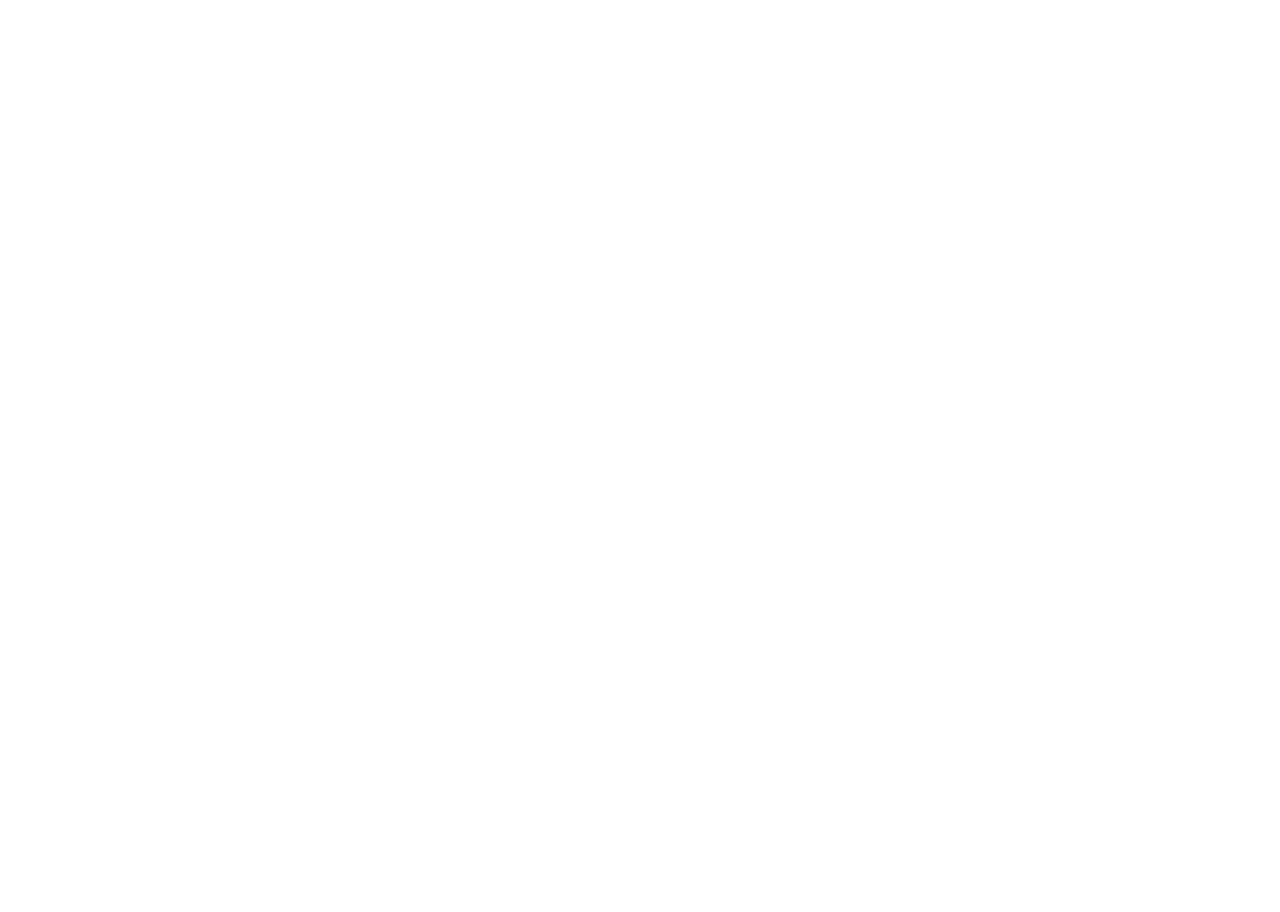
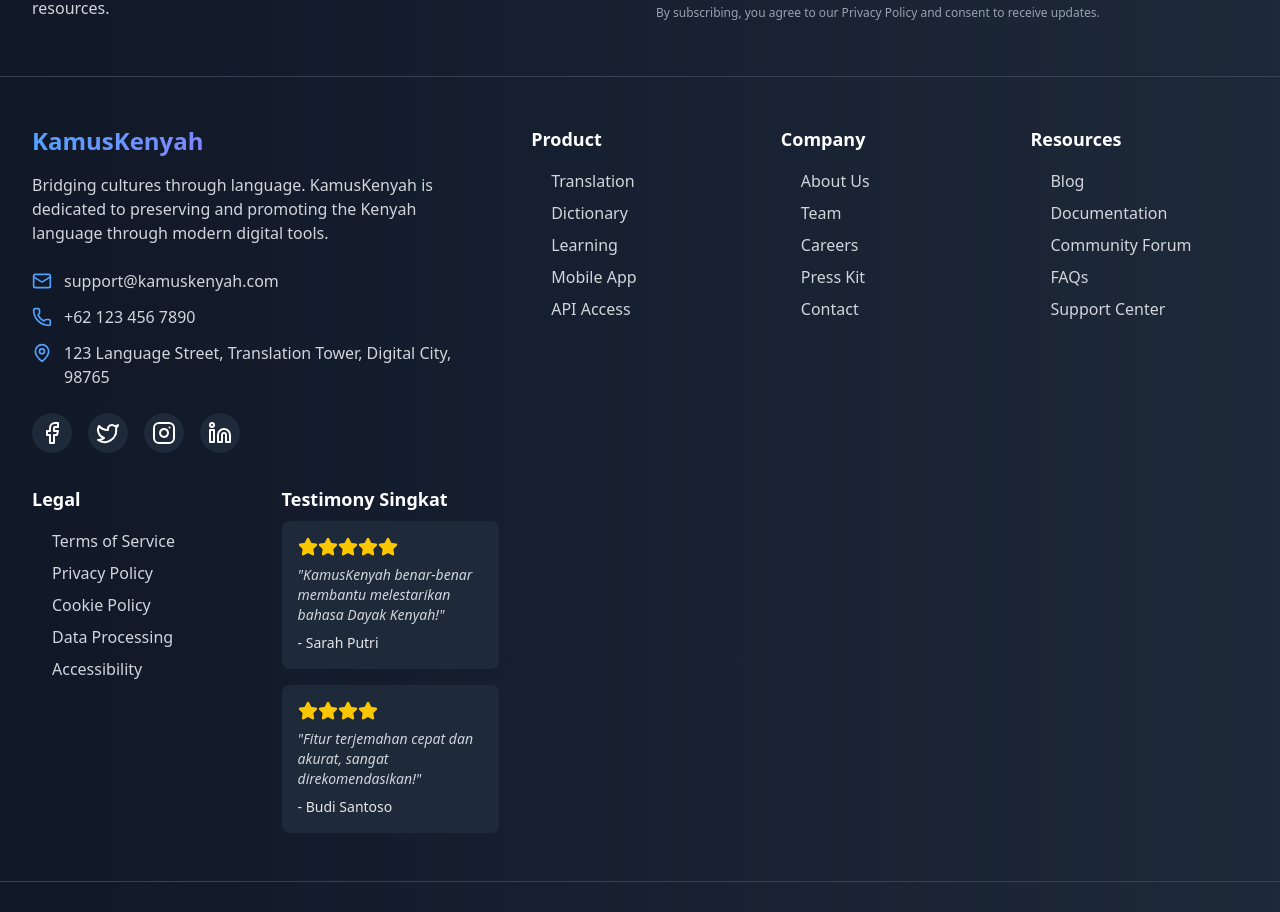
Before and after one commit to AlpianPPLG/KamusKenyah-Translator, a React (Vite) app: page /second-page in a window 1280 px wide. Shown: the part 1880-2792 px from the top of the page. Before the commit the page ends 800 px from the top, so only its background shows below. Built offline with nearby package versions, Linux system fonts and the light colour scheme.

Commit message:
update code✅

```diff
--- a/src/components/Global_Component/Footer.tsx
+++ b/src/components/Global_Component/Footer.tsx
@@ -1,4 +1,5 @@
-import React from "react";
+import React, { useState, useEffect } from "react";
+import { motion } from "framer-motion";
 import {
   Mail,
   Phone,
@@ -10,12 +11,34 @@
   ArrowRight,
   Globe,
   Send,
+  Star,
+  Award,
+  Users,
 } from "lucide-react";
+
+// Interface untuk link navigasi
+interface NavLink {
+  name: string;
+  href: string;
+}
+
+// Interface untuk grup navigasi
+interface NavGroup {
+  title: string;
+  links: NavLink[];
+}
+
+// Interface untuk testimonial singkat
+interface Testimonial {
+  name: string;
+  content: string;
+  rating: number;
+}
 
 const Footer: React.FC = () => {
   const currentYear = new Date().getFullYear();
 
-  const footerLinks = [
+  const footerLinks: NavGroup[] = [
     {
       title: "Product",
       links: [
@@ -58,6 +81,64 @@
     },
   ];
 
+  // Data kontak
+  const contactInfo = [
+    {
+      icon: <Mail className="w-5 h-5" />,
+      detail: "support@kamuskenyah.com",
+      href: "mailto:support@kamuskenyah.com",
+    },
+    {
+      icon: <Phone className="w-5 h-5" />,
+      detail: "+62 123 456 7890",
+      href: "tel:+621234567890",
+    },
+    {
+      icon: <MapPin className="w-5 h-5" />,
+      detail: "123 Language Street, Translation Tower, Digital City, 98765",
+      href: "#",
+    },
+  ];
+
+  // Data media sosial
+  const socialLinks = [
+    { icon: <Facebook className="w-6 h-6" />, href: "#facebook" },
+    { icon: <Twitter className="w-6 h-6" />, href: "#twitter" },
+    { icon: <Instagram className="w-6 h-6" />, href: "#instagram" },
+    { icon: <Linkedin className="w-6 h-6" />, href: "#linkedin" },
+  ];
+
+  // Testimonial singkat untuk layar besar
+  const testimonials: Testimonial[] = [
+    {
+      name: "Sarah Putri",
+      content:
+        "KamusKenyah benar-benar membantu melestarikan bahasa Dayak Kenyah!",
+      rating: 5,
+    },
+    {
+      name: "Budi Santoso",
+      content: "Fitur terjemahan cepat dan akurat, sangat direkomendasikan!",
+      rating: 4,
+    },
+  ];
+
+  const [isHovered, setIsHovered] = useState(false);
+
+  // UseEffect untuk efek samping (contoh penggunaan, bisa diubah sesuai konteks)
+  useEffect(() => {
+    if (isHovered) {
+      console.log("Hovered!");
+    }
+    // Gunakan index untuk animasi atau logika tambahan
+    const interval = setInterval(() => {
+      footerLinks.forEach((group, index) => {
+        console.log(`Group ${index + 1}: ${group.title}`);
+      });
+    }, 5000); // Log setiap 5 detik untuk debugging/animasi
+    return () => clearInterval(interval);
+  }, [isHovered]);
+
   return (
     <footer className="bg-gradient-to-r from-gray-900 to-gray-800 text-white">
       {/* Top Section with Newsletter */}
@@ -80,7 +161,11 @@
                     className="w-full px-4 py-3 rounded-lg bg-gray-800 border border-gray-700 text-white placeholder-gray-400 focus:outline-none focus:ring-2 focus:ring-blue-500 focus:border-transparent"
                   />
                 </div>
-                <button className="px-6 py-3 bg-gradient-to-r from-blue-600 to-indigo-600 hover:from-blue-700 hover:to-indigo-700 text-white font-medium rounded-lg transition-all duration-200 flex items-center justify-center">
+                <button
+                  className="px-6 py-3 bg-gradient-to-r from-blue-600 to-indigo-600 hover:from-blue-700 hover:to-indigo-700 text-white font-medium rounded-lg transition-all duration-200 flex items-center justify-center"
+                  onMouseEnter={() => setIsHovered(true)}
+                  onMouseLeave={() => setIsHovered(false)}
+                >
                   Subscribe
                   <Send className="ml-2 h-4 w-4" />
                 </button>
@@ -96,9 +181,9 @@
 
       {/* Main Footer Content */}
       <div className="max-w-7xl mx-auto px-4 sm:px-6 lg:px-8 py-12">
-        <div className="grid grid-cols-1 md:grid-cols-5 gap-8">
+        <div className="grid grid-cols-1 md:grid-cols-2 lg:grid-cols-5 gap-8">
           {/* Company Info */}
-          <div className="md:col-span-2">
+          <div className="md:col-span-2 lg:col-span-2 space-y-6">
             <div className="flex items-center mb-4">
               <span className="text-2xl font-bold bg-gradient-to-r from-blue-400 to-indigo-400 bg-clip-text text-transparent">
                 KamusKenyah
@@ -110,94 +195,162 @@
               digital tools.
             </p>
             <div className="space-y-3">
-              <div className="flex items-start">
-                <MapPin className="h-5 w-5 text-blue-400 mr-3 mt-0.5 flex-shrink-0" />
-                <p className="text-gray-300">
-                  123 Language Street, Translation Tower, Digital City, 98765
-                </p>
-              </div>
-              <div className="flex items-center">
-                <Phone className="h-5 w-5 text-blue-400 mr-3 flex-shrink-0" />
-                <p className="text-gray-300">+1 (234) 567-8901</p>
-              </div>
-              <div className="flex items-center">
-                <Mail className="h-5 w-5 text-blue-400 mr-3 flex-shrink-0" />
-                <p className="text-gray-300">contact@kamuskenyah.com</p>
-              </div>
+              {contactInfo.map((info, index) => (
+                <motion.div
+                  key={info.detail}
+                  initial={{ opacity: 0, x: -20 }}
+                  whileInView={{ opacity: 1, x: 0 }}
+                  viewport={{ once: true }}
+                  transition={{ duration: 0.6, delay: index * 0.1 }}
+                  className="flex items-start"
+                >
+                  <div className="text-blue-400 mr-3 mt-0.5 flex-shrink-0">
+                    {info.icon}
+                  </div>
+                  <a
+                    href={info.href}
+                    className="text-gray-300 hover:text-white transition-colors duration-300"
+                  >
+                    {info.detail}
+                  </a>
+                </motion.div>
+              ))}
             </div>
             <div className="mt-6">
               <div className="flex space-x-4">
-                <a
-                  href="#"
-                  className="w-10 h-10 rounded-full bg-gray-800 hover:bg-blue-600 flex items-center justify-center transition-colors duration-200"
-                >
-                  <Facebook className="h-5 w-5" />
-                </a>
-                <a
-                  href="#"
-                  className="w-10 h-10 rounded-full bg-gray-800 hover:bg-blue-600 flex items-center justify-center transition-colors duration-200"
-                >
-                  <Twitter className="h-5 w-5" />
-                </a>
-                <a
-                  href="#"
-                  className="w-10 h-10 rounded-full bg-gray-800 hover:bg-blue-600 flex items-center justify-center transition-colors duration-200"
-                >
-                  <Instagram className="h-5 w-5" />
-                </a>
-                <a
-                  href="#"
-                  className="w-10 h-10 rounded-full bg-gray-800 hover:bg-blue-600 flex items-center justify-center transition-colors duration-200"
-                >
-                  <Linkedin className="h-5 w-5" />
-                </a>
+                {socialLinks.map((social, index) => (
+                  <motion.a
+                    key={social.href}
+                    href={social.href}
+                    whileHover={{ scale: 1.2, rotate: 5 }}
+                    whileTap={{ scale: 0.9 }}
+                    initial={{ opacity: 0, y: 20 }}
+                    whileInView={{ opacity: 1, y: 0 }}
+                    viewport={{ once: true }}
+                    transition={{ duration: 0.6, delay: index * 0.1 }}
+                    className="w-10 h-10 rounded-full bg-gray-800 hover:bg-blue-600 flex items-center justify-center transition-colors duration-200"
+                    onMouseEnter={() => setIsHovered(true)}
+                    onMouseLeave={() => setIsHovered(false)}
+                  >
+                    {social.icon}
+                  </motion.a>
+                ))}
               </div>
             </div>
           </div>
 
-          {/* Links Sections */}
-          {footerLinks.map((section) => (
-            <div key={section.title}>
+          {/* Product, Company, Resources */}
+          {footerLinks.slice(0, 3).map((section, index) => (
+            <div key={section.title} className="space-y-4">
               <h4 className="text-lg font-semibold mb-4 text-white">
                 {section.title}
               </h4>
               <ul className="space-y-2">
-                {section.links.map((link) => (
+                {section.links.map((link, linkIndex) => (
                   <li key={link.name}>
-                    <a
+                    <motion.a
                       href={link.href}
-                      className="text-gray-300 hover:text-white transition-colors duration-200 flex items-center group"
+                      initial={{ opacity: 0, x: 20 }}
+                      whileInView={{ opacity: 1, x: 0 }}
+                      viewport={{ once: true }}
+                      transition={{
+                        duration: 0.6,
+                        delay: index * 0.1 + linkIndex * 0.05,
+                      }}
+                      className="text-gray-300 hover:text-white flex items-center group transition-colors duration-300"
                     >
                       <ArrowRight className="h-3 w-3 mr-2 opacity-0 group-hover:opacity-100 transition-opacity duration-200" />
                       {link.name}
-                    </a>
+                    </motion.a>
                   </li>
                 ))}
               </ul>
             </div>
           ))}
+
+          {/* Legal (Kembali ke Posisi Semula di Kolom Terakhir) */}
+          <div className="space-y-4">
+            <h4 className="text-lg font-semibold mb-4 text-white">Legal</h4>
+            <ul className="space-y-2">
+              {footerLinks[3].links.map((link, linkIndex) => (
+                <li key={link.name}>
+                  <motion.a
+                    href={link.href}
+                    initial={{ opacity: 0, x: 20 }}
+                    whileInView={{ opacity: 1, x: 0 }}
+                    viewport={{ once: true }}
+                    transition={{
+                      duration: 0.6,
+                      delay: 3 * 0.1 + linkIndex * 0.05, // Delay berdasarkan posisi "Legal" di indeks 3
+                    }}
+                    className="text-gray-300 hover:text-white flex items-center group transition-colors duration-300"
+                  >
+                    <ArrowRight className="h-3 w-3 mr-2 opacity-0 group-hover:opacity-100 transition-opacity duration-200" />
+                    {link.name}
+                  </motion.a>
+                </li>
+              ))}
+            </ul>
+          </div>
+
+          {/* Testimonial Singkat (Hanya di Layar Besar, sebelah kanan Legal) */}
+          <div className="hidden lg:block space-y-6">
+            <h4 className="text-lg font-semibold text-white mb-2">
+              Testimony Singkat
+            </h4>
+            <div className="space-y-4">
+              {testimonials.map((testimonial, index) => (
+                <motion.div
+                  key={index}
+                  initial={{ opacity: 0, y: 20 }}
+                  whileInView={{ opacity: 1, y: 0 }}
+                  viewport={{ once: true }}
+                  transition={{ duration: 0.6, delay: index * 0.1 }}
+                  className="bg-gray-800 p-4 rounded-lg"
+                >
+                  <div className="flex items-center mb-2">
+                    {[...Array(testimonial.rating)].map((_, i) => (
+                      <Star
+                        key={i}
+                        className="w-5 h-5 text-yellow-400 fill-current"
+                      />
+                    ))}
+                  </div>
+                  <p className="text-gray-300 text-sm italic">
+                    "{testimonial.content}"
+                  </p>
+                  <p className="text-gray-200 text-sm mt-2 font-medium">
+                    - {testimonial.name}
+                  </p>
+                </motion.div>
+              ))}
+            </div>
+          </div>
         </div>
       </div>
 
-      {/* App Download and Language Selector */}
+      {/* App Download, Awards, and Language Selector */}
       <div className="border-t border-gray-700">
         <div className="max-w-7xl mx-auto px-4 sm:px-6 lg:px-8 py-8">
-          <div className="grid grid-cols-1 md:grid-cols-2 gap-8 items-center">
+          <div className="grid grid-cols-1 md:grid-cols-3 gap-8 items-center">
+            {/* App Download */}
             <div className="flex flex-col sm:flex-row items-center sm:items-start gap-4">
-            <a
+              <a
                 href="#"
                 className="flex items-center justify-center px-4 py-2 border border-gray-600 rounded-lg hover:bg-gray-700 transition-colors duration-200"
               >
                 <svg
-                  className="h-6 w-6 mr-2"
+                  className="h-6 w-6 mr-2 text-blue-400"
                   viewBox="0 0 24 24"
                   fill="currentColor"
                 >
                   <path d="M20.55,10.26l-6.25-3.61c-0.58-0.34-1.17-0.37-1.66-0.08L5.38,10.26c-0.44,0.25-0.7,0.67-0.7,1.12c0,0.45,0.26,0.87,0.7,1.12l1.5,0.86v3.85c0,0.33,0.17,0.63,0.44,0.8C7.59,18.17,8.53,18.64,12,18.64s4.41-0.47,4.68-0.63c0.27-0.17,0.44-0.47,0.44-0.8v-3.85l1.5-0.86c0.44-0.25,0.7-0.67,0.7-1.12C21.25,10.93,20.99,10.51,20.55,10.26z" />
                 </svg>
                 <div>
-                  <div className="text-xs">GET IT ON</div>
-                  <div className="text-sm font-semibold">Google Play</div>
+                  <div className="text-xs text-gray-300">GET IT ON</div>
+                  <div className="text-sm font-semibold text-white">
+                    Google Play
+                  </div>
                 </div>
               </a>
               <a
@@ -205,19 +358,45 @@
                 className="flex items-center justify-center px-4 py-2 border border-gray-600 rounded-lg hover:bg-gray-700 transition-colors duration-200"
               >
                 <svg
-                  className="h-6 w-6 mr-2"
+                  className="h-6 w-6 mr-2 text-blue-400"
                   viewBox="0 0 24 24"
                   fill="currentColor"
                 >
                   <path d="M17.05,20.25a1,1,0,0,1-.5-.13l-4.55-2.64-4.55,2.64a1,1,0,0,1-1-.08,1,1,0,0,1-.46-.92V4.38A1,1,0,0,1,7,3.38H17.05a1,1,0,0,1,1,1V19.12a1,1,0,0,1-.46.92A1,1,0,0,1,17.05,20.25ZM12,15.88a1,1,0,0,1,.5.13l3.55,2.06V4.38H8V18.07l3.55-2.06A1,1,0,0,1,12,15.88Z" />
                 </svg>
                 <div>
-                  <div className="text-xs">Download on the</div>
-                  <div className="text-sm font-semibold">App Store</div>
+                  <div className="text-xs text-gray-300">Download on the</div>
+                  <div className="text-sm font-semibold text-white">
+                    App Store
+                  </div>
                 </div>
               </a>
             </div>
-            <div className="flex flex-col sm:flex-row sm:justify-end items-center gap-4">
+
+            {/* Awards/Badges (Laptop View) */}
+            <div className="hidden md:flex items-center justify-center space-x-4">
+              <motion.div
+                whileHover={{ scale: 1.05, rotate: 5 }}
+                className="bg-gradient-to-r from-yellow-500 to-orange-500 p-2 rounded-lg shadow-md"
+              >
+                <Award className="w-8 h-8 text-white" />
+                <p className="text-xs text-white text-center">
+                  Best Language App 2024
+                </p>
+              </motion.div>
+              <motion.div
+                whileHover={{ scale: 1.05, rotate: 5 }}
+                className="bg-gradient-to-r from-green-500 to-emerald-500 p-2 rounded-lg shadow-md"
+              >
+                <Users className="w-8 h-8 text-white" />
+                <p className="text-xs text-white text-center">
+                  Top Community Choice
+                </p>
+              </motion.div>
+            </div>
+
+            {/* Language Selector */}
+            <div className="flex justify-center md:justify-end items-center">
               <div className="flex items-center">
                 <Globe className="h-5 w-5 mr-2 text-blue-400" />
                 <select className="bg-gray-800 border border-gray-700 text-white rounded-lg px-4 py-2 focus:outline-none focus:ring-2 focus:ring-blue-500">
--- a/src/components/HomePage_Component/HomePageContainer.tsx
+++ b/src/components/HomePage_Component/HomePageContainer.tsx
@@ -3,8 +3,6 @@
 import HowItWorks from "./HowItWorks";
 import Testimonials from "./Testimonials";
 import FAQ from "./FAQ";
-import ContactUs from "../Global_Component/ContactUs";
-import FooterSection from "../Global_Component/Footer";
 
 const HomePageContainer = () => {
   return (
@@ -14,8 +12,6 @@
       <HowItWorks />
       <Testimonials />
       <FAQ />
-      <ContactUs />
-      <FooterSection />
     </div>
   );
 };
--- a/src/layouts/MainLayout.tsx
+++ b/src/layouts/MainLayout.tsx
@@ -1,10 +1,14 @@
 import Navbar from "../components/Global_Component/Navbar";
+import ContactUs from "../components/Global_Component/ContactUs";
+import Footer from "../components/Global_Component/Footer";
 
 const MainLayout = ({ children }: { children: React.ReactNode }) => {
   return (
     <div className="flex flex-col min-h-screen">
       <Navbar />
       <main className="flex-1">{children}</main>
+      <ContactUs />
+      <Footer />
     </div>
   );
 };
```
Also changed, not shown: src/components/HomePage_Component/Testimonials.tsx (+30 -4 lines).
